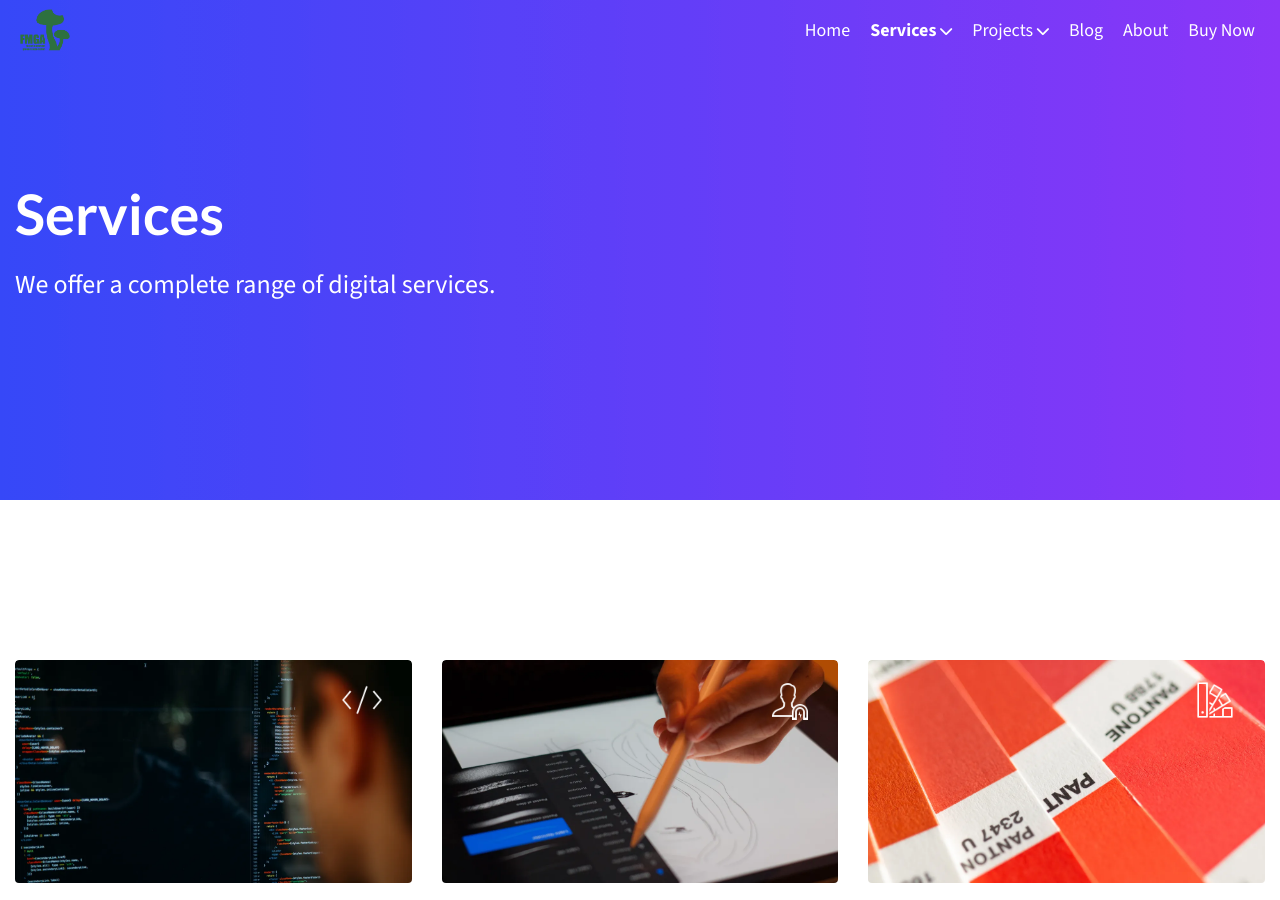
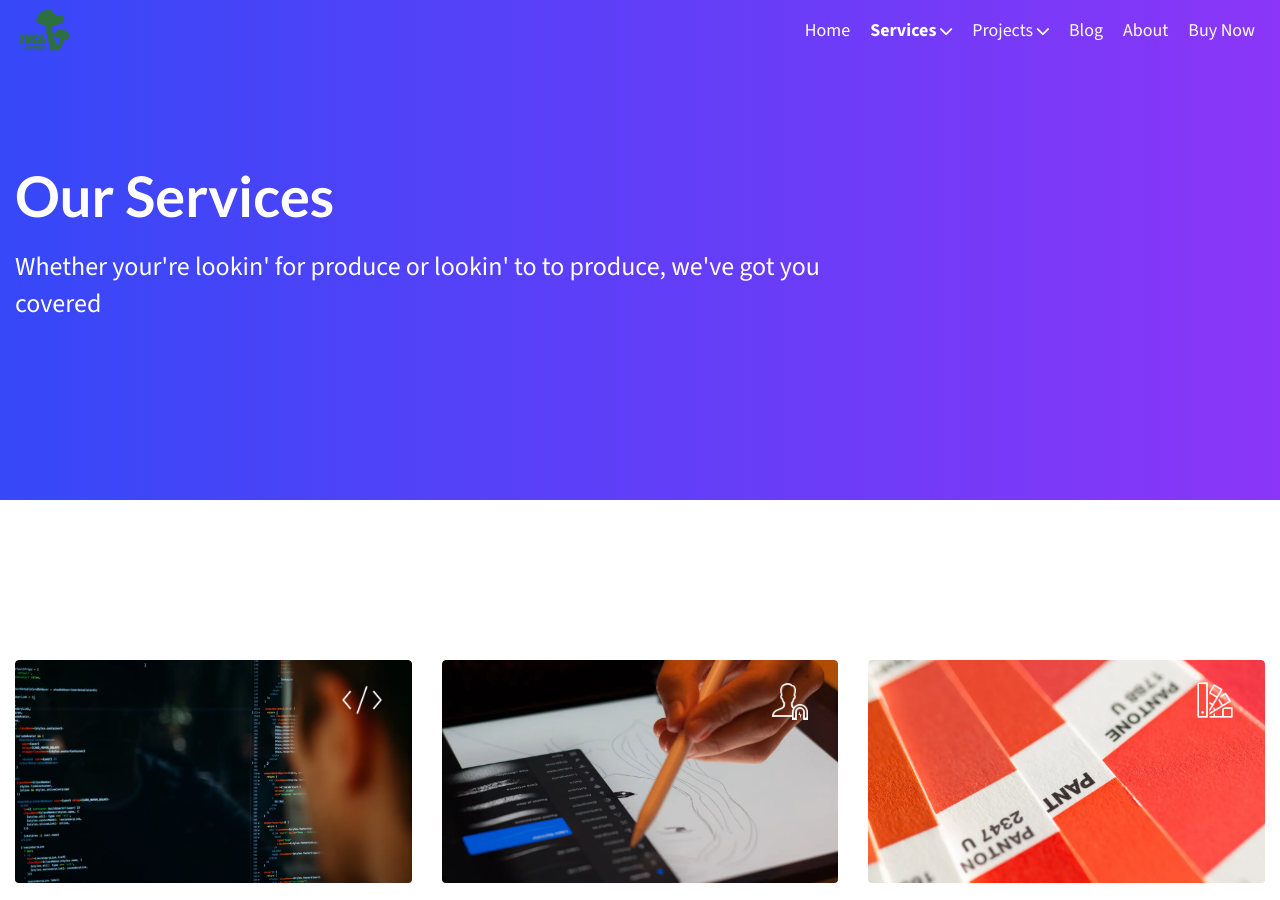
Before and after one commit to jjarv001/fmgaRevamp, a Jekyll site: the page built from pages/services.md, in a window 1280 px wide and 900 px high. Built offline with Jekyll 4.4.1, drawn with Linux system fonts in a browser that asks for light colours.

Commit message:
services page

```diff
--- a/pages/services.md
+++ b/pages/services.md
@@ -1,14 +1,14 @@
 ---
 layout: list
 title: Services
-description: "A selection of our digital services"
+description: "      "
 permalink: "/services/"
 header_transparent: true
 
 hero:
   enabled: true
-  heading: "Services"
-  sub_heading: "We offer a complete range of digital services."
+  heading: "Our Services"
+  sub_heading: "Whether your're lookin' for produce or lookin' to to produce, we've got you covered"
   text_color: "#FFFFFF"
   background_color: false
   background_gradient: true
```
